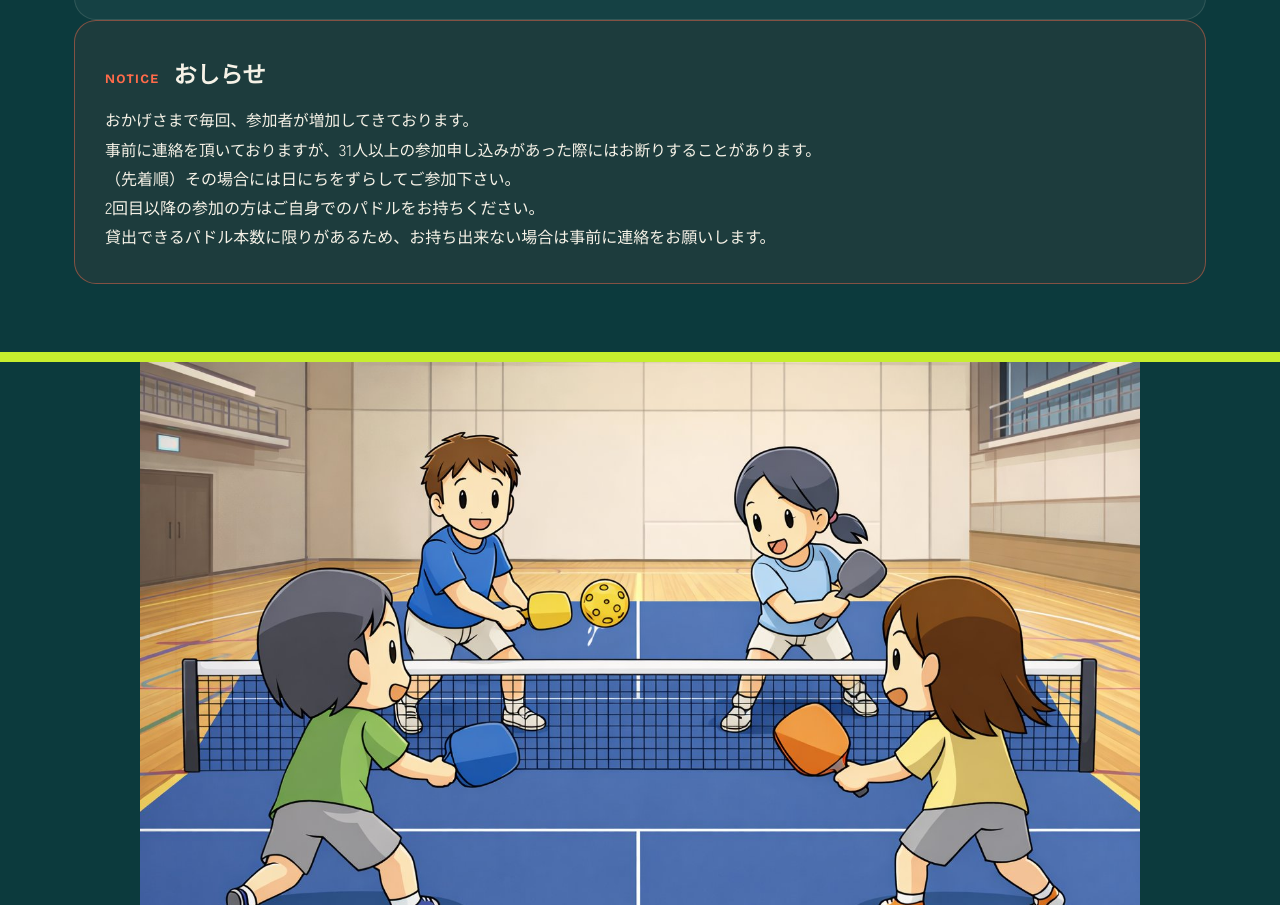
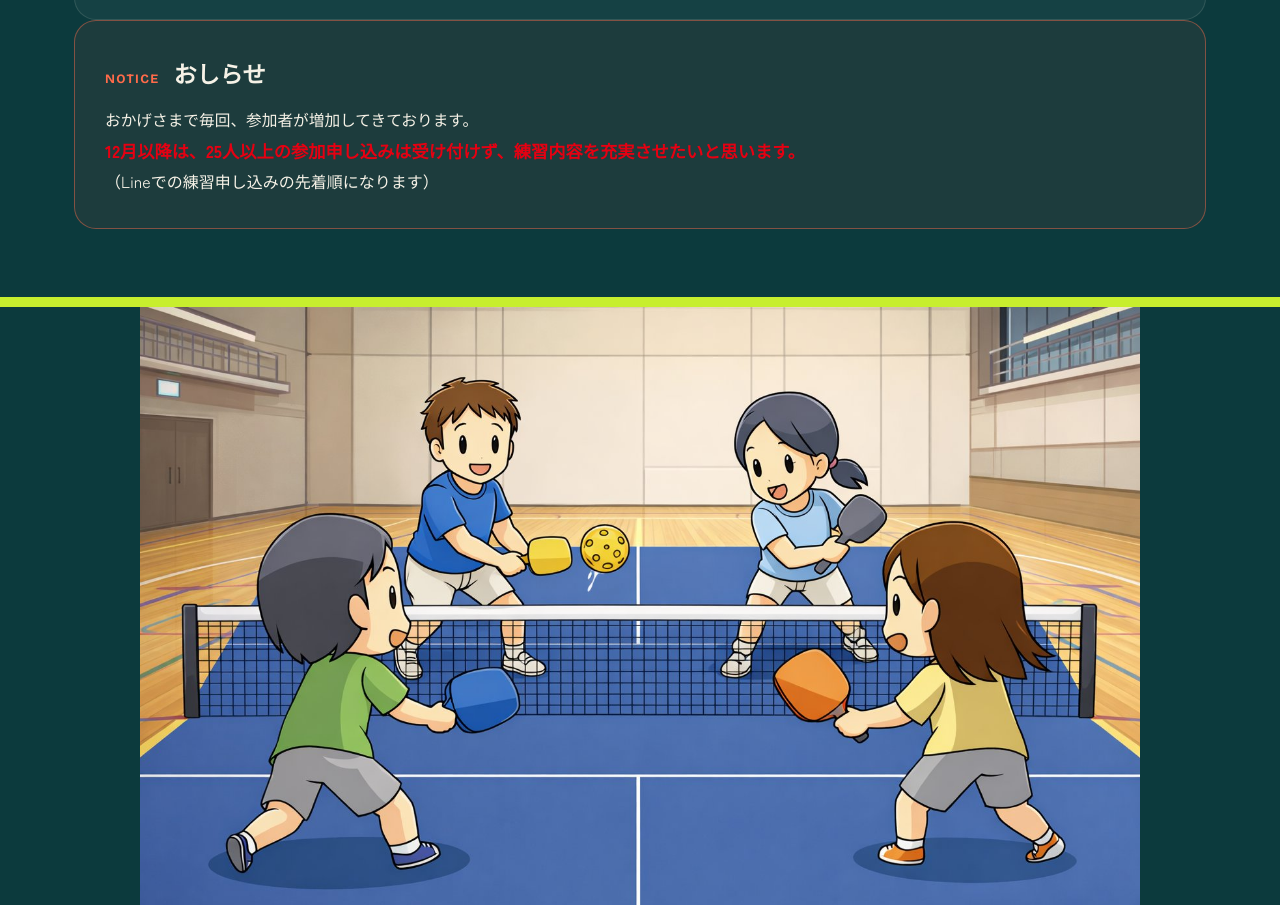
Before and after one commit to segchapp/suwa-pickleball, a plain HTML site: page index.html in a window 1280 px wide. Shown: the part 1912-2817 px from the top of the page. Drawn offline with nearby package versions, Linux system fonts and the light colour scheme; no server answers.

Commit message:
Update index.html

```diff
--- a/index.html
+++ b/index.html
@@ -440,10 +440,8 @@
         <span class="tag en">Notice</span>
         <h3>おしらせ</h3>
       </div>
-      <p class="notice-body">おかげさまで毎回、参加者が増加してきております。<br>事前に連絡を頂いておりますが、31人以上の参加申し込みがあった際にはお断りすることがあります。<br></p>
-		<p>（先着順）その場合には日にちをずらしてご参加下さい。<br></p>
-		<p> 2回目以降の参加の方はご自身でのパドルをお持ちください。<br></p>
-		<p> 貸出できるパドル本数に限りがあるため、お持ち出来ない場合は事前に連絡をお願いします。<br></p>
+      <p class="notice-body">おかげさまで毎回、参加者が増加してきております。<br><strong style="color:#e60012; font-weight:800; font-size:1.1em;">12月以降は、25人以上の参加申し込みは受け付けず、練習内容を充実させたいと思います。</strong><br></p>
+		<p>（Lineでの練習申し込みの先着順になります）<br></p>
   </div>
 </div></section>
 
```
